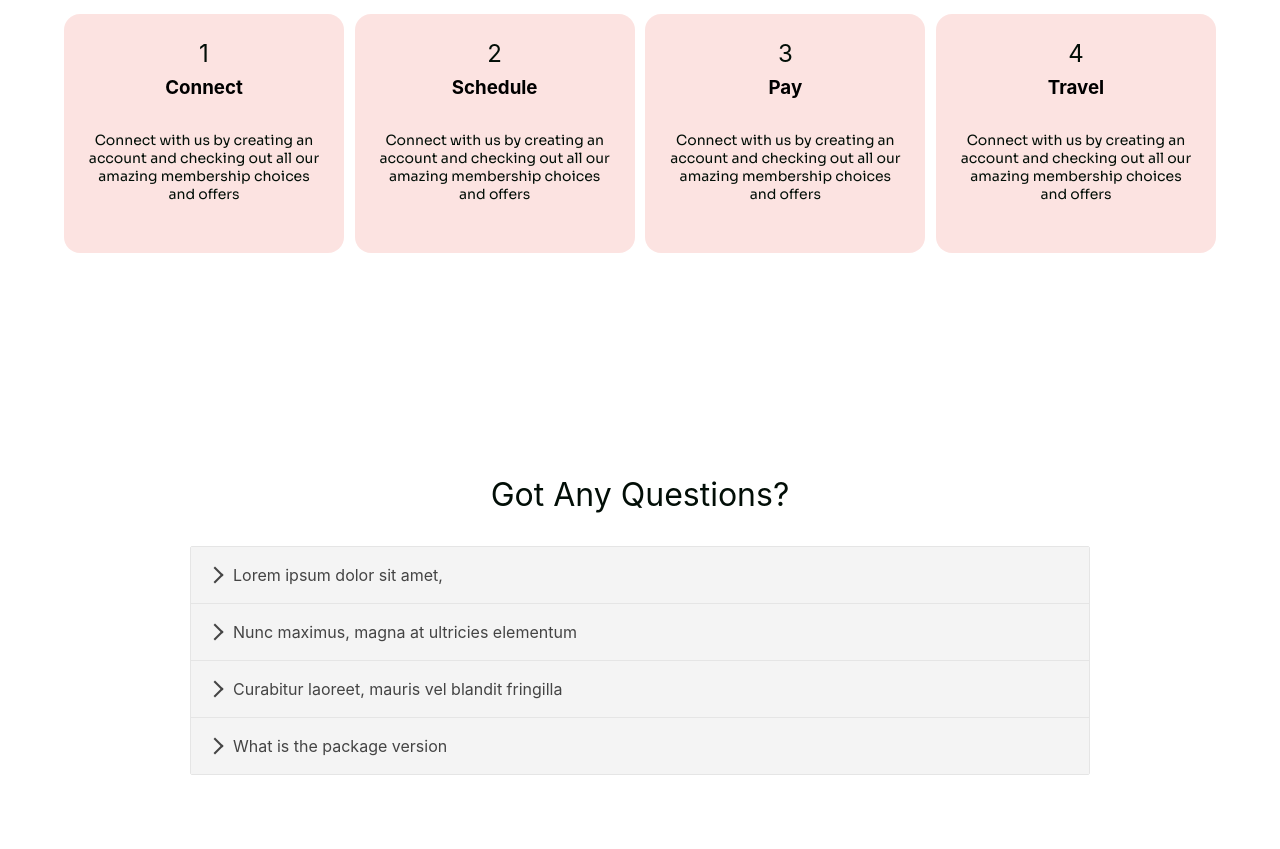
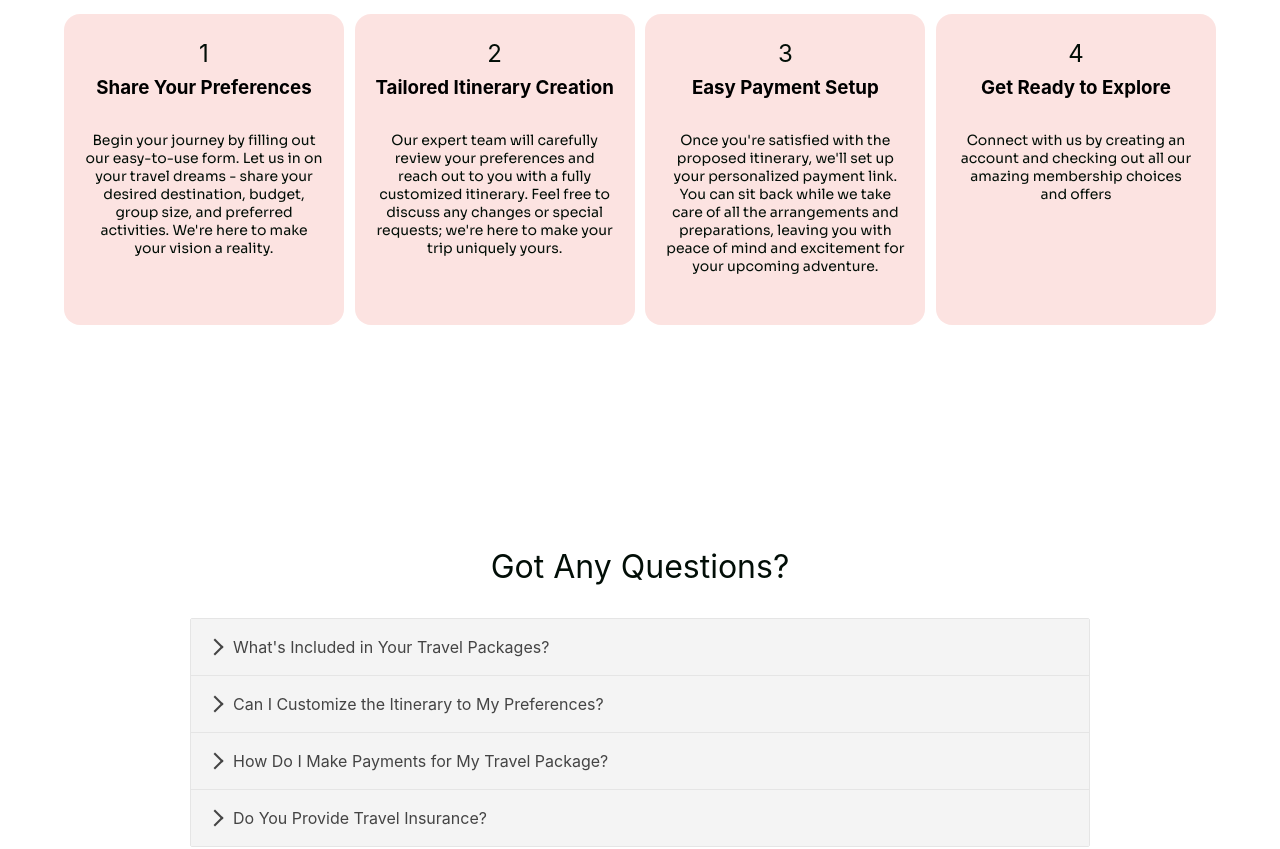
Before and after one commit to PoshRetreats/posh-retreats-frontend, a React (Create React App) app: page /trips/private in a window 1280 px wide. Shown: the part 1100-1949 px from the top of the page. Built offline with nearby package versions, Linux system fonts and the light colour scheme; a web font is replaced by a local one.

Commit message:
ADDED INFORMATION

```diff
--- a/package.json
+++ b/package.json
@@ -76,6 +76,7 @@
     "@types/react-lazy-load-image-component": "^1.6.3",
     "@types/react-lazyload": "^3.2.3",
     "@types/react-slick": "^0.23.13",
-    "@types/universal-cookie": "^3.0.0"
+    "@types/universal-cookie": "^3.0.0",
+    "@wixc3/react-board": "^2.3.0"
   }
 }
--- a/src/components/faq/index.tsx
+++ b/src/components/faq/index.tsx
@@ -12,20 +12,22 @@ import {
 // Demo styles, see 'Styles' section below for some notes on use.
 import "react-accessible-accordion/dist/fancy-example.css";
 
-const data = {
-	title: "",
-	rows: [
+const data = [
 	{
-			title: "Lorem ipsum dolor sit amet,",
-			content: `Lorem ipsum dolor sit amet, consectetur adipiscing elit. In sed tempor sem. Aenean vel turpis feugiat,
-              ultricies metus at, consequat velit. Curabitur est nibh, varius in tellus nec, mattis pulvinar metus.
-              In maximus cursus lorem, nec laoreet velit eleifend vel. Ut aliquet mauris tortor, sed egestas libero interdum vitae.
-              Fusce sed commodo purus, at tempus turpis.`,
+		title: "Do you book flights?",
+		content: `No, we do not book flights. However, upon signing up for a trip,
+			you will be added to a dedicated WhatsApp group where we regularly share valuable
+			travel tips and alert you to the best flight deals as we come across them.
+			Our experience has shown that Tuesdays and Wednesdays typically offer the most
+			budget-friendly flight options for your convenience.`,
 	},
 	{
-			title: "Nunc maximus, magna at ultricies elementum",
-			content:
-				"Nunc maximus, magna at ultricies elementum, risus turpis vulputate quam, vitae convallis ex tortor sed dolor.",
+		title: "Are Pets Allowed on Your Trips?",
+		content: `At Posh Retreats, we strive to create an inclusive and enjoyable experience for every traveler in our groups.
+			To ensure the comfort and well-being of all participants, we do not permit pets on our trips.
+			This policy helps maintain a comfortable and considerate environment for everyone to fully enjoy their travel adventures.
+			If you have any specific concerns or questions related to our policies, please don't hesitate to reach out to our team.
+			We're here to assist you in planning a memorable journey.`,
 	},
 	{
 		title: "Curabitur laoreet, mauris vel blandit fringilla",
@@ -35,34 +37,71 @@ const data = {
             Cras eu metus quis leo vestibulum feugiat nec sagittis lacus.Mauris vulputate arcu sed massa euismod dignissim. `,
 	},
 	{
-			title: "What is the package version",
-			content: <p>current version is 1.2.1</p>,
+		title: "Are Couples Welcome on Your Trips?",
+		content: `Absolutely, we extend a warm welcome to couples on all our trips! Additionally, we are delighted to offer
+			customized private trips designed exclusively for couples, ensuring a tailored and intimate experience.`,
 	},
-	],
+	{
+		title: "Do you offer Single Occupancy?",
+		content: `Certainly! We understand that some of our clients may prefer to enjoy their own space and privacy.
+			To accommodate individual preferences, we offer both single and double occupancy options for our trips.
+			Whether you're seeking solitude or sharing the adventure with a companion, we have you covered`,
+	},
+	{
+		title: "Do you process visa applications?",
+		content: `No, we do not process visas directly. However, once you sign up for a trip, you will be included in a
+			dedicated WhatsApp group where we facilitate discussions and provide guidance on the visa application process.
+			While the visa applications are submitted individually, our community ensures that travelers are well-informed
+			and supported throughout the application journey, fostering a collaborative approach to visa procurement.`,
+	},
+];
+const groupData = [
+	{
+		title: "What's Included in Your Travel Packages?",
+		content: `When you embark on a journey with us, you'll receive a comprehensive itinerary that serves as your passport
+		to adventure. This carefully crafted itinerary not only outlines everything that's included in your package, from accommodations
+		and excursions to special experiences, but also transparently lists any items or activities that are not covered. We believe in
+		full transparency so you can embark on your journey with confidence, knowing exactly what to expect every step of the way.`,
+	},
+	{
+		title: "Can I Customize the Itinerary to My Preferences?",
+		content: `Absolutely! While our group trips are thoughtfully curated
+		to offer a well-rounded experience, we recognize that individual preferences vary.
+		To cater to your unique tastes, we provide the option to customize your itinerary
+		further. You can choose from a selection of additional activities and experiences
+		that can be seamlessly integrated into your journey as paid add-ons. This way, you
+		can tailor your adventure to perfectly match your interests and desires.
+		Your travel, your way!`,
+	},
+	{
+		title: "How Do I Make Payments for My Travel Package?",
+		content: `Once you're satisfied with your itinerary and payment plan,
+		we'll send you a secure payment link for your trip's deposit.
+		Then, you'll receive links for future payments as they come due.
+		Travel planning made easy!`,
+	},
+	{
+		title: "Do You Provide Travel Insurance?",
+		content: `While we do not directly offer travel insurance, we insist that you secure
+		travel insurance coverage before embarking on your journey. Your safety and peace of mind are paramount to us,
+		and travel insurance provides valuable protection for unexpected situations, ensuring you can fully enjoy your
+		adventure worry-free. We're here to assist and guide you in choosing the right insurance option for your trip,
+		so feel free to reach out if you have any questions or need assistance in this regard.`,
+	},
+];
+
+const FAQData: any = {
+	home: [...data],
+	group: [...groupData],
 };
 
-// const styles = {
-// 	// bgColor: 'white',
-// 	titleTextColor: "#020E07",
-// 	rowTitleColor: "#020E07",
-// 	// rowContentColor: 'grey',
-// 	// arrowColor: "red",
-// };
-
-// const config = {
-// 	animate: true,
-// 	openOnload: true,
-// 	// arrowIcon: "V",
-// 	tabFocus: true,
-// };
-
-export default function FAQ() {
+export default function FAQ({ type = "home" }) {
 	return (
 		<FAQContainer>
 			<h5>Got Any Questions?</h5>
 			<FAQWrapper>
 				<Accordion allowZeroExpanded>
-					{data.rows.map((item, i) => (
+					{FAQData[type].map((item: any, i: number) => (
 						<AccordionItem key={i}>
 							<AccordionItemHeading>
 								<AccordionItemButton>{item.title}</AccordionItemButton>
--- a/src/components/howWeWork/index.tsx
+++ b/src/components/howWeWork/index.tsx
@@ -3,40 +3,98 @@ import { HowWeWorkContainer, HowWeWorkWrapper, WrapperContainer } from "./style"
 const data: any = [
 	{
 		title: "Connect",
-		description: `Connect with us by creating an
-    account and checking out all our
-    amazing membership choices and
-    offers`,
+		description: `Start by sharing your travel vision
+		through our easy form. Whether you're after relaxation,
+		culture, thrills, or something else entirely, consider it done.
+		Your desires set the stage.`,
 	},
 	{
 		title: "Schedule",
-		description: `Connect with us by creating an
-    account and checking out all our
-    amazing membership choices and
-    offers`,
+		description: `Our expert team takes your input
+		and creates a personalized itinerary that's a
+		perfect fit. Activities, accommodations, and
+		local gems – we're weaving your dream adventure`,
 	},
 	{
 		title: "Pay",
-		description: `Connect with us by creating an
-    account and checking out all our
-    amazing membership choices and
-    offers`,
+		description: `Budgeting is no sweat with our convenient
+		payment plan. You're in for an experience that's as seamless
+		as your journey. Our predefined installment structure ensures
+		a stress-free approach to securing your adventure.`,
 	},
 	{
 		title: "Travel",
-		description: `Connect with us by creating an
-    account and checking out all our
-    amazing membership choices and
-    offers`,
+		description: `As your adventure takes flight, your role is simple –
+		embrace every moment. Let the landscapes, cultures, and experiences
+		envelop you while we handle the behind-the-scenes magic.`,
 	},
 ];
 
-export default function HowWeWork() {
+const groupData: any = [
+	{
+		title: "Fill out Form",
+		description: `Start by clicking on the trip you're interested in.
+		Fill out the attached form with your details, including the number
+		of travelers and any special requests.`,
+	},
+	{
+		title: "We'll Get in Touch",
+		description: `Our team will promptly review your form and trip details.
+		We'll reach out to you with all the necessary information, including pricing,
+		availability, and any additional details you need to know.`,
+	},
+	{
+		title: "Confirmation and Payment",
+		description: `If you're happy with the details, we'll guide you through the
+		booking process, which typically involves confirming your reservation and arranging
+		payment according to your chosen plan.`,
+	},
+	{
+		title: "Pack Your Bags",
+		description: `With the booking complete, it's time to get excited about your upcoming
+		adventure! We'll provide you with all the information you need to prepare for your journey.`,
+	},
+];
+
+const privateData: any = [
+	{
+		title: "Share Your Preferences",
+		description: `Begin your journey by filling out our easy-to-use form. Let us in on your
+		travel dreams - share your desired destination, budget, group size, and preferred activities.
+		We're here to make your vision a reality.`,
+	},
+	{
+		title: "Tailored Itinerary Creation",
+		description: `Our expert team will carefully review your preferences and reach out to you with
+		a fully customized itinerary. Feel free to discuss any changes or special requests; we're here
+		to make your trip uniquely yours.`,
+	},
+	{
+		title: "Easy Payment Setup",
+		description: `Once you're satisfied with the proposed itinerary, we'll set up your personalized
+		payment link. You can sit back while we take care of all the arrangements and preparations,
+		leaving you with peace of mind and excitement for your upcoming adventure.
+`,
+	},
+	{
+		title: "Get Ready to Explore",
+		description: `Connect with us by creating an account and checking out all our
+		amazing membership choices and offers`,
+	},
+];
+
+const howWeWorkData: any = {
+	home: [...data],
+	group: [...groupData],
+	private: [...privateData],
+};
+
+export default function HowWeWork({ type = "home" }) {
 	return (
 		<HowWeWorkContainer>
 			<h1>How We Work</h1>
 			<HowWeWorkWrapper>
-				{data.map((workData: any, i: number) => (
+				{howWeWorkData[type].map((workData: any, i: number) => (
 					<WrapperContainer key={i}>
 						<h2>{i + 1}</h2>
 						<h3>{workData.title}</h3>
--- a/src/pages/trips/private/index.tsx
+++ b/src/pages/trips/private/index.tsx
@@ -20,11 +20,11 @@ create lasting memories."
 			/>
 			<RequestFormLinkArea>
 				<button onClick={() => navigate(PRIVATE_TRIPS_FORM_URL)}>
-					REQUEST CUSTOM LINK
+					REQUEST PRIVATE TRIP
 				</button>
 			</RequestFormLinkArea>
-			<HowWeWork />
-			<FAQ />
+			<HowWeWork type="private" />
+			<FAQ type="group" />
 		</>
 	);
 }
--- a/src/pages/trips/public/index.tsx
+++ b/src/pages/trips/public/index.tsx
@@ -50,8 +50,8 @@ create lasting memories."
 					<MiniGroupTrip key={key} data={trip} />
 				))}
 			</GroupTripList>
-			<HowWeWork />
-			<FAQ />
+			<HowWeWork type="group" />
+			<FAQ type="group" />
 		</div>
 	);
 }
--- a/src/routes/main.ts
+++ b/src/routes/main.ts
@@ -131,9 +131,9 @@ export const mainRoutes = [
 		path: TRIPS_OVERVIEW_URL,
 		Component: GroupTripOverView,
 		exact: true,
-		isProtected: true,
-		isAdmin: true,
-		showAdminMenu: true,
+		isProtected: false,
+		isAdmin: false,
+		showAdminMenu: false,
 		showDefaultFooter: false,
 	},
 	{
```
Also changed, not shown: src/App.tsx (+9 -1 lines), 2 other files (tests, documents, lock files or other folders). Lines whose indentation alone changed are shown as unchanged.
